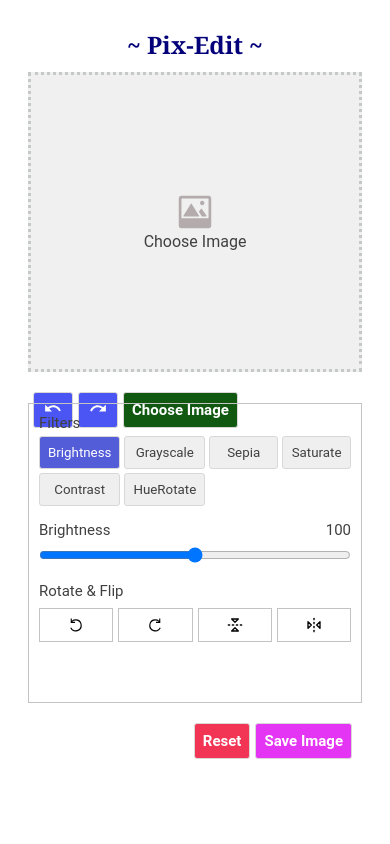
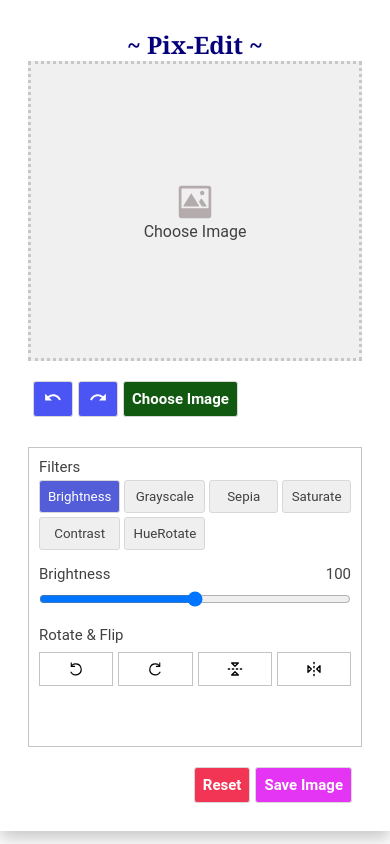
Before and after one commit to shramana263/PixEdit, a React (Vite) app: page / in a window 390 px wide. Built offline with nearby package versions, Linux system fonts and the light colour scheme.

Commit message:
responsiveness 03-12-2024

```diff
--- a/src/components/style/home.scss
+++ b/src/components/style/home.scss
@@ -139,12 +139,13 @@
             .image_section {
                 margin-left: 8px;
                 width: 350px;
-                background-color: #f0f0f0;
-                height: 300px;
+                background-color: #fff;
+                height: 500px;
 
                 .image {
                     width: 100%;
-                    height: 100%;
+                    height: 300px;
+                    background-color: #f0f0f0;
                     display: flex;
                     justify-content: center;
                     align-items: center;
@@ -240,6 +241,7 @@
 @media only screen and (max-width: 600px) {
     .image_editor {
 
+        height: 100%;
         .card {
             width: 100%;
             height: 100%;
@@ -271,6 +273,7 @@
 
                 .image_section{
                     width: 100%;
+                    height: 50%;
                     margin: 0;
                     .image{
 
```
